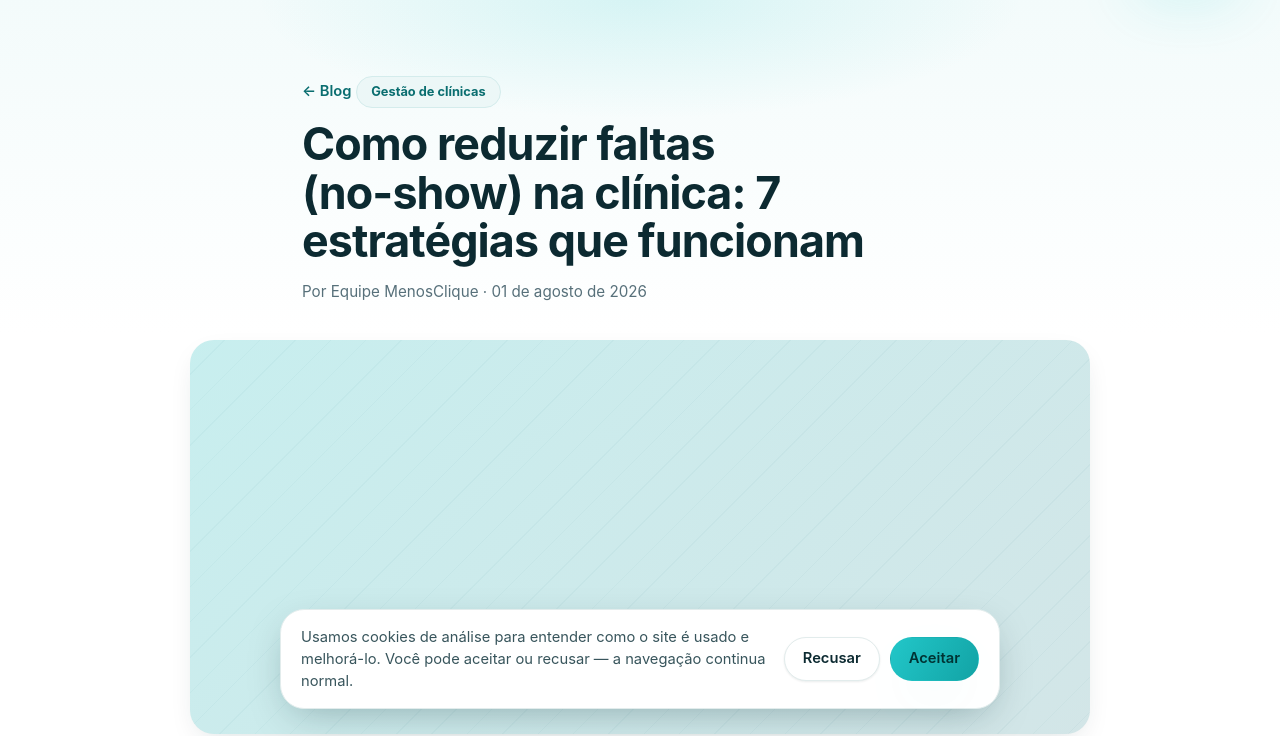
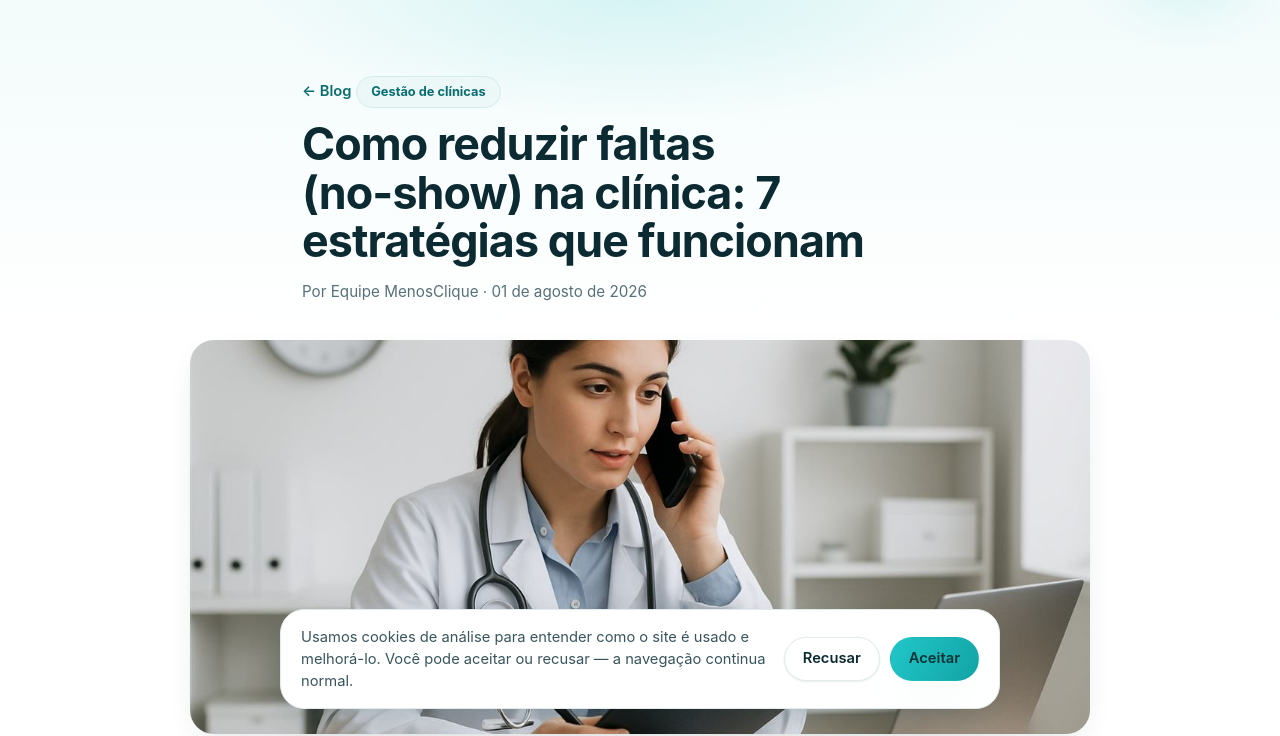
Before and after one commit to richardriviere-dev/menosclique-site, an Astro site: page /blog/como-reduzir-faltas-na-clinica in a window 1280 px wide. Shown: the part 75-811 px from the top of the page. Built offline with nearby package versions, Linux system fonts and the light colour scheme; Astro itself is replaced by a stand-in of ours; a web font is replaced by a local one.

Commit message:
Blog: imagens de capa nos artigos (listagem, página do artigo e SEO)
Co-Authored-By: Claude Opus 4.8 (1M context) <noreply@anthropic.com>

```diff
--- a/src/content/blog/como-reduzir-faltas-na-clinica.md
+++ b/src/content/blog/como-reduzir-faltas-na-clinica.md
@@ -4,6 +4,7 @@ description: "Faltas de pacientes corroem a agenda e o faturamento da clínica.
 pubDate: 2026-08-01
 category: "Gestão de clínicas"
 author: "Equipe MenosClique"
+cover: "/blog-covers/como-reduzir-faltas-na-clinica.jpg"
 ---
 
 Toda clínica conhece a dor: o horário estava reservado, o profissional preparado — e o paciente simplesmente não apareceu. O **no-show** (falta sem aviso) é um dos maiores vilões silenciosos da rentabilidade de uma clínica. Cada ausência é um horário que não volta e um faturamento que não entra.
--- a/src/content/blog/gestao-financeira-para-clinicas.md
+++ b/src/content/blog/gestao-financeira-para-clinicas.md
@@ -4,6 +4,7 @@ description: "Controle de recebimentos, repasse médico, pacotes e fluxo de caix
 pubDate: 2026-07-20
 category: "Financeiro"
 author: "Equipe MenosClique"
+cover: "/blog-covers/gestao-financeira-para-clinicas.jpg"
 ---
 
 Muita clínica atende bem e mesmo assim vê o dinheiro escorrer pelos dedos. O motivo quase nunca é falta de pacientes — é **falta de controle financeiro**. Recebimentos que não são registrados, repasses calculados na mão, pacotes sem acompanhamento. Este guia mostra como organizar as finanças da sua clínica.
--- a/src/content/blog/guia-prontuario-eletronico.md
+++ b/src/content/blog/guia-prontuario-eletronico.md
@@ -4,6 +4,7 @@ description: "O que é um prontuário eletrônico, quais as vantagens sobre o pa
 pubDate: 2026-07-28
 category: "Prontuário eletrônico"
 author: "Equipe MenosClique"
+cover: "/blog-covers/guia-prontuario-eletronico.jpg"
 ---
 
 O prontuário é o coração do atendimento em saúde. É nele que vive toda a história clínica do paciente — e migrar do papel para o **prontuário eletrônico** é um dos passos que mais transformam a rotina de uma clínica. Neste guia, explicamos o que é, quais as vantagens e como escolher.
--- a/src/content/blog/lgpd-para-clinicas.md
+++ b/src/content/blog/lgpd-para-clinicas.md
@@ -4,6 +4,7 @@ description: "Entenda como adequar sua clínica à LGPD: dados sensíveis de sa
 pubDate: 2026-08-08
 category: "Gestão de clínicas"
 author: "Equipe MenosClique"
+cover: "/blog-covers/lgpd-para-clinicas.jpg"
 ---
 
 A **LGPD para clínicas** exige que consultórios e estabelecimentos de saúde tratem dados de pacientes com base legal definida, segurança adequada e transparência. Como dados de saúde são classificados como sensíveis pela Lei nº 13.709/2018, a proteção precisa ser reforçada. Na prática, adequar-se significa mapear informações, definir responsáveis, adotar segurança técnica e informar claramente os pacientes sobre o uso de seus dados.
--- a/src/pages/blog/[...slug].astro
+++ b/src/pages/blog/[...slug].astro
@@ -24,6 +24,7 @@ const schema = {
   author: { "@type": "Organization", name: post.data.author },
   publisher: { "@type": "Organization", name: "MenosClique", logo: { "@type": "ImageObject", url: "https://www.menosclique.com.br/menosclique-icon.png" } },
   mainEntityOfPage: `https://www.menosclique.com.br/blog/${post.id}`,
+  ...(post.data.cover ? { image: `https://www.menosclique.com.br${post.data.cover}` } : {}),
 };
 ---
 <Base title={`${post.data.title} — MenosClique`} description={post.data.description} path={`/blog/${post.id}`} ogType="article">
@@ -40,7 +41,7 @@ const schema = {
       </div>
     </header>
 
-    <div class="art__cover" aria-hidden="true"></div>
+    <div class="art__cover" style={post.data.cover ? `background-image:url(${post.data.cover})` : ""} aria-hidden="true"></div>
 
     <div class="container narrow">
       <div class="prose">
@@ -78,6 +79,7 @@ const schema = {
     .art__meta { color: var(--muted); margin-top: 14px; font-size: .95rem; }
 
     .art__cover { max-width: 900px; margin: 6px auto 40px; aspect-ratio: 16 / 7; border-radius: var(--r-lg); box-shadow: var(--shadow);
+      background-size: cover; background-position: center;
       background-color: var(--bg-mint);
       background-image: linear-gradient(135deg, rgba(34,199,201,.18), rgba(27,103,118,.12)), repeating-linear-gradient(135deg, transparent, transparent 24px, rgba(27,103,118,.04) 24px, rgba(27,103,118,.04) 25px); }
 
```
Also changed, not shown: public/blog-covers/como-reduzir-faltas-na-clinica.jpg (added), public/blog-covers/gestao-financeira-para-clinicas.jpg (added), public/blog-covers/guia-prontuario-eletronico.jpg (added), public/blog-covers/lgpd-para-clinicas.jpg (added).
